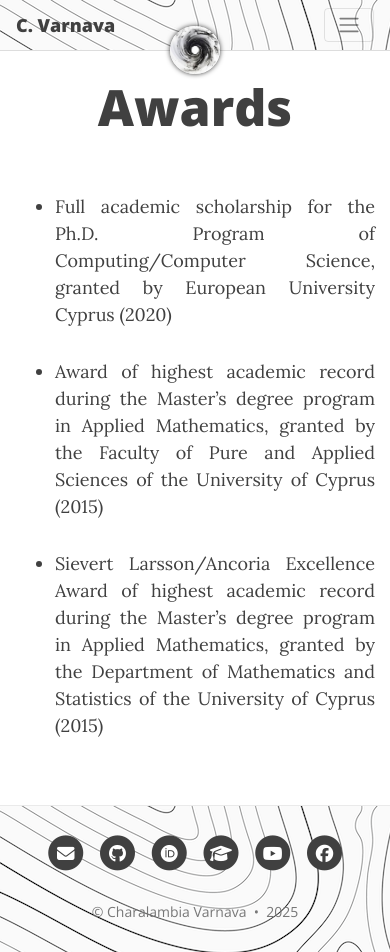
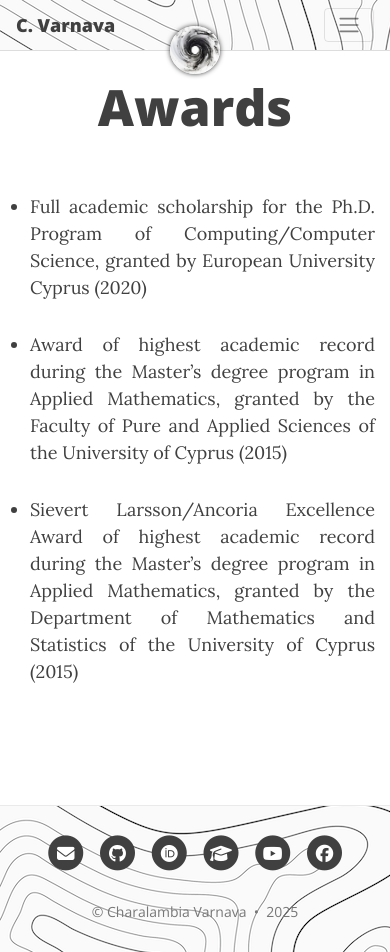
Before and after one commit to ch-var/ch-var.github.io, a Jekyll site: the page built from awards.html, in a window 390 px wide and 952 px high. Built offline with Jekyll 4.4.1, drawn with Linux system fonts in a browser that asks for light colours.

Commit message:
Update awards.html

```diff
--- a/awards.html
+++ b/awards.html
@@ -38,7 +38,7 @@ title: Awards
 
   @media (max-width: 767px) {
     .responsive-margin {
-      margin-left: 0px;
+      margin-left: -25px;
       margin-right: 0px;
     }
   }
```
